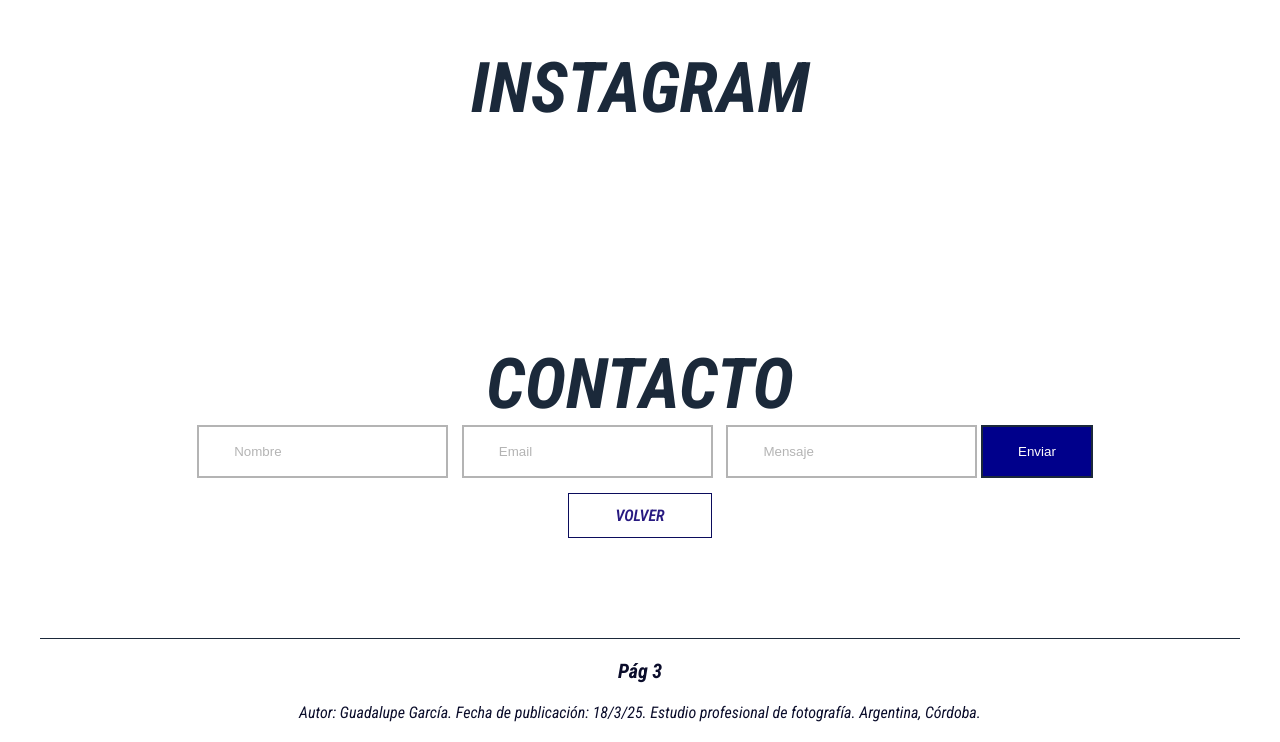
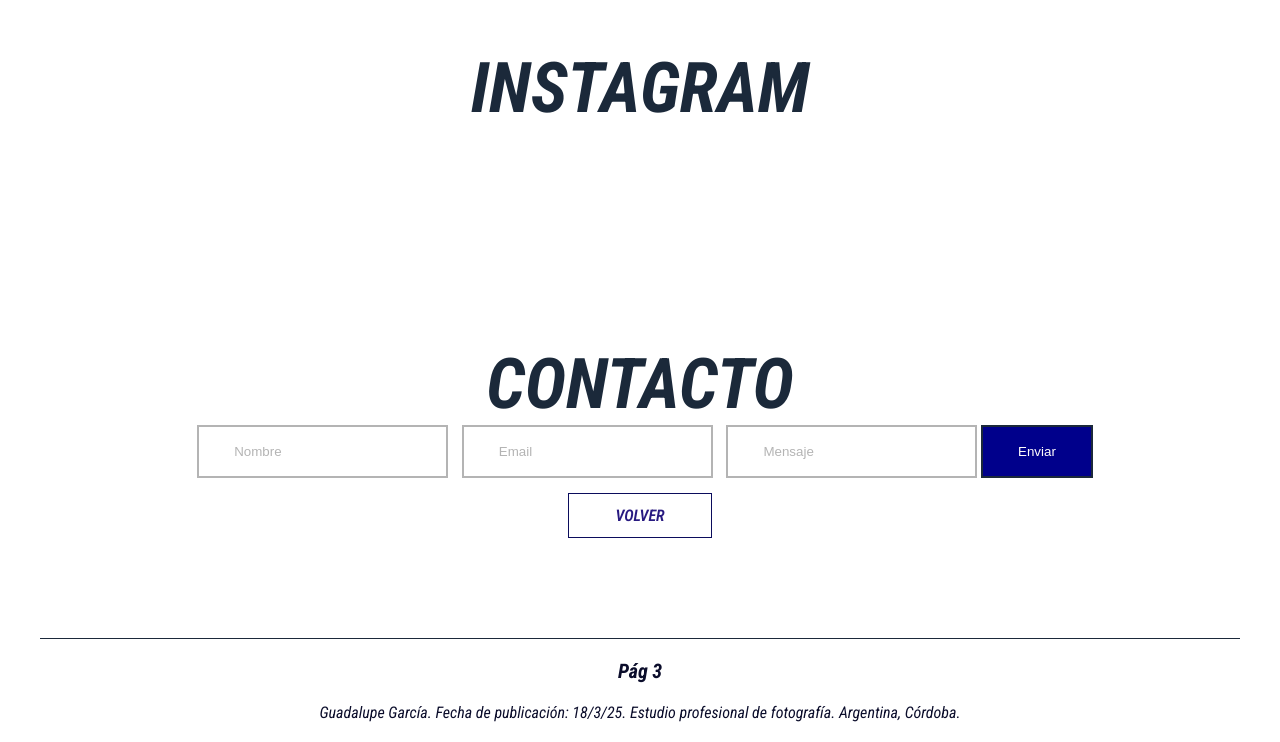
Before and after one commit to guadaagarcia17/programacion, a plain HTML site: page index3.html in a window 1280 px wide. Shown: the part 1504-2246 px from the top of the page. Drawn offline with Linux system fonts and the light colour scheme.

Commit message:
Update index3.html

```diff
--- a/index3.html
+++ b/index3.html
@@ -87,7 +87,7 @@
         <div class="footer-txt">
             <h1>Pág 3</h1>
             <p>
-                Autor: Guadalupe García.
+                Guadalupe García.
                Fecha de publicación: 18/3/25.
                Estudio profesional de fotografía.
                Argentina, Córdoba.
```
